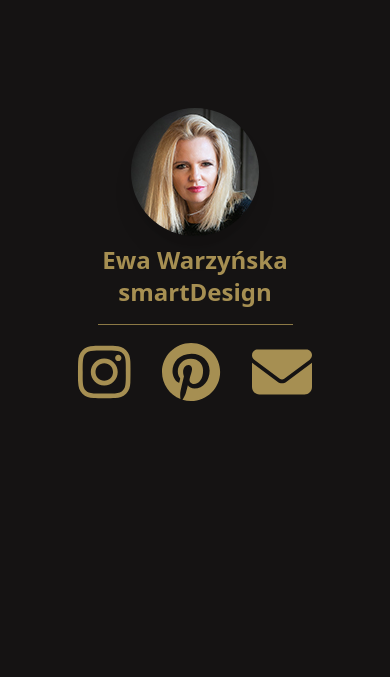
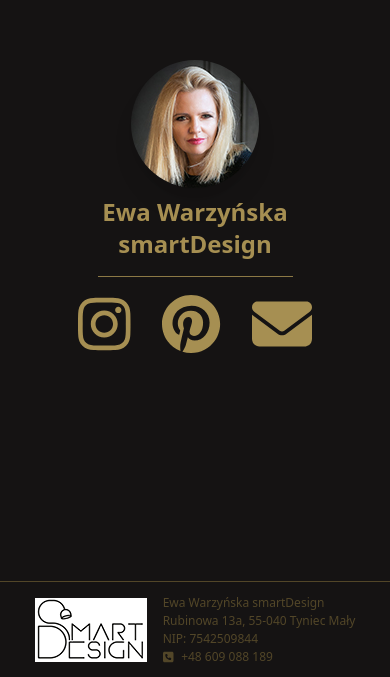
Before and after one commit to ewawarzynska/website, a Next.js app: page / in a window 390 px wide. Shown: the part 167-844 px from the top of the page. Built offline with nearby package versions, Linux system fonts and the light colour scheme.

Commit message:
Footer with address & phone

```diff
--- a/pages/index.js
+++ b/pages/index.js
@@ -7,6 +7,7 @@ import {
 } from "@fortawesome/free-brands-svg-icons";
 import {
   faEnvelope,
+  faSquarePhone,
 } from "@fortawesome/free-solid-svg-icons";
 
 const socials = [
@@ -23,6 +24,7 @@ export default function Home() {
         <link rel="icon" href="/favicon.ico" />
       </Head>
 
+      <div className="grow flex flex-col w-screen h-screen">
         <main className="flex relative w-screen h-screen justify-center">
           <div className="flex flex-col justify-center w-1/2 space-y-4">
             <div className="flex flex-col justify-center items-center mx-auto space-y-2">
@@ -35,7 +37,7 @@ export default function Home() {
             </div>
             <ul className="flex justify-center items-center text-6xl pt-4 border-t border-gold-800 space-x-8">
               { socials.map(social =>
-              <li key={social.id}>
+                <li key={social.id} className="hover:text-gold-800">
                   <a href={social.url} alt={social.description}>
                     <FontAwesomeIcon icon={social.icon} />
                   </a>
@@ -44,6 +46,22 @@ export default function Home() {
             </ul>
           </div>
         </main>
+
+        <footer className="shrink-0 flex gap-4 h-24 w-full items-center justify-center border-t border-gold-900 text-gold-900">
+          <Image src="/logo.png" alt="smartDesign Logo" width={112} height={64} />
+          <div className="flex flex-col items-left justify-center text-[12px]">
+            <a href="https://goo.gl/maps/xKcPkXjb8P24rTzz8" target="_blank" className="flex flex-col items-left justify-center text-[12px]">
+              <p>Ewa Warzyńska smartDesign</p>
+              <p>Rubinowa 13a, 55-040 Tyniec Mały</p>
+              <p>NIP: 7542509844</p>
+            </a>
+            <a href="tel:+48609088189" className="flex gap-2 items-center">
+              <FontAwesomeIcon icon={faSquarePhone} />
+              <span>+48 609 088 189</span>
+            </a>
+          </div>
+        </footer>
+      </div>
     </div>
   )
 }
```
Also changed, not shown: public/logo.png, 1 other file (tests, documents, lock files or other folders). Lines whose indentation alone changed are shown as unchanged.
